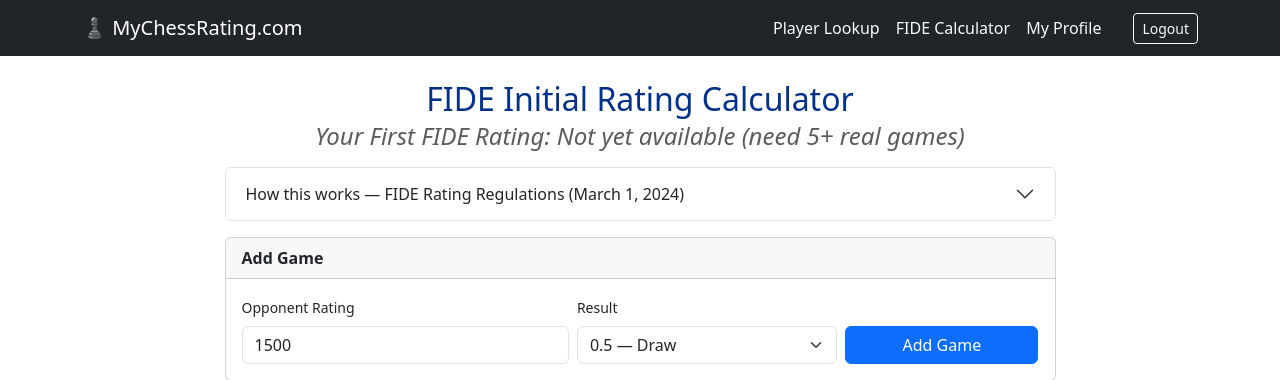
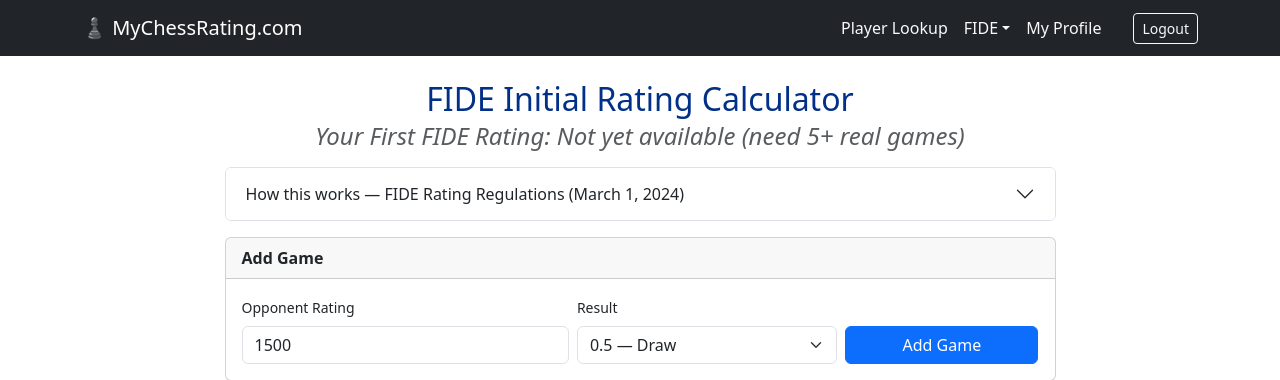
Before and after one commit to rrmaron/chesstournament, a FastAPI app: page /fide-calculator in a window 1280 px wide. Shown: the top 380 px of the page. Run offline with FastAPI, Linux system fonts and the light colour scheme; the visitor is signed in with stand-in values (Sample User, id 1).

Commit message:
Add FIDE dropdown with calculator and USA FIDE rating link

```diff
--- a/templates/base.html
+++ b/templates/base.html
@@ -16,7 +16,13 @@
       {% set u = request.session.get("user") %}
       {% if u %}
         <a class="nav-link text-light" href="/player-lookup">Player Lookup</a>
-        <a class="nav-link text-light" href="/fide-calculator">FIDE Calculator</a>
+        <div class="dropdown">
+          <a class="nav-link text-light dropdown-toggle" href="#" role="button" data-bs-toggle="dropdown">FIDE</a>
+          <ul class="dropdown-menu dropdown-menu-dark">
+            <li><a class="dropdown-item" href="/fide-calculator">FIDE Calculator</a></li>
+            <li><a class="dropdown-item" href="https://docs.google.com/forms/d/e/1FAIpQLSc60v_VmaEiYBG0uMWJJ46mMOVnPEzpw1b2kG5ZMcw_SOvQvg/viewform" target="_blank" rel="noopener">Get USA FIDE Rating</a></li>
+          </ul>
+        </div>
         <a class="nav-link text-light" href="/profile">My Profile</a>
         {% if u.role in ("td", "admin") %}
           <a class="nav-link text-light" href="/tournaments">Tournaments</a>
```
